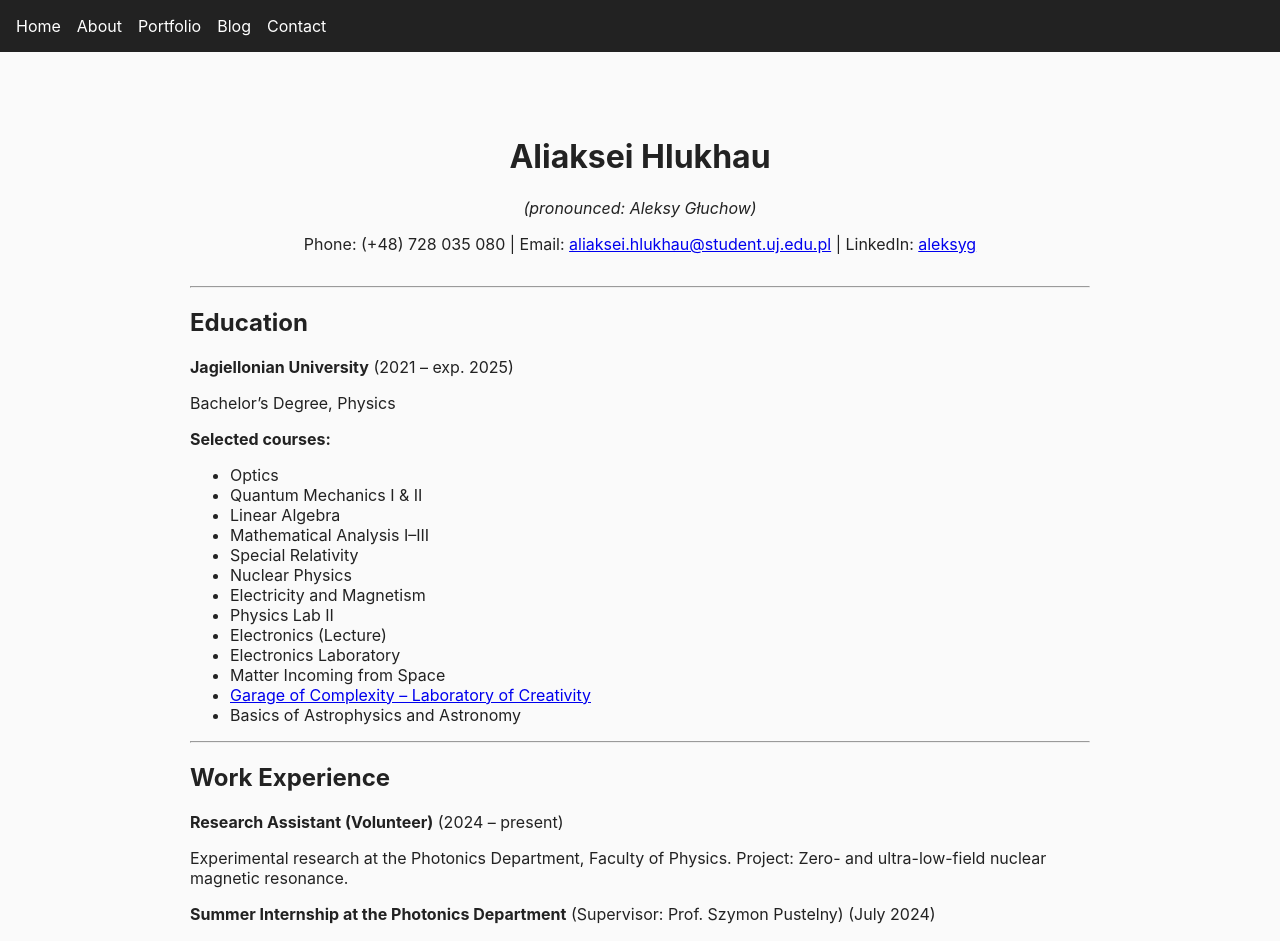
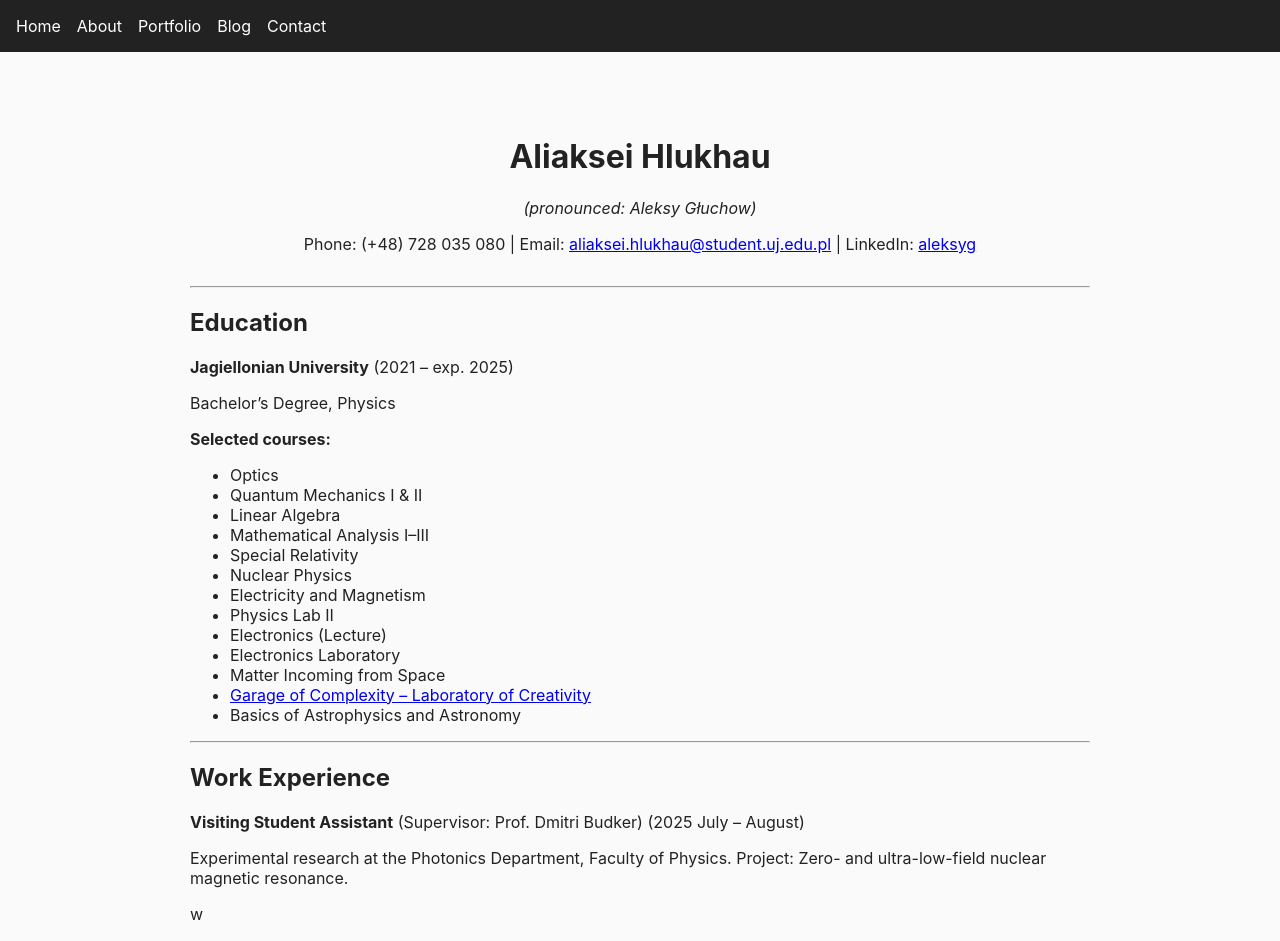
Before and after one commit to aleksygluchow/project03, a Next.js app: page /about in a window 1280 px wide. Shown: the top 941 px of the page. Built offline with nearby package versions, Linux system fonts and the light colour scheme.

Commit message:
adding to the cv

```diff
--- a/src/pages/about.js
+++ b/src/pages/about.js
@@ -38,6 +38,15 @@ export default function About() {
 
       <hr />
       <h2>Work Experience</h2>
+
+
+      <p><strong>Visiting Student Assistant</strong> (Supervisor: Prof. Dmitri Budker) (2025 July – August)</p>
+      <p>Experimental research at the Photonics Department, Faculty of Physics. Project: Zero- and ultra-low-field nuclear magnetic resonance.</p>
+w
+
+
+
+
       <p><strong>Research Assistant (Volunteer)</strong> (2024 – present)</p>
       <p>Experimental research at the Photonics Department, Faculty of Physics. Project: Zero- and ultra-low-field nuclear magnetic resonance.</p>
 
```
